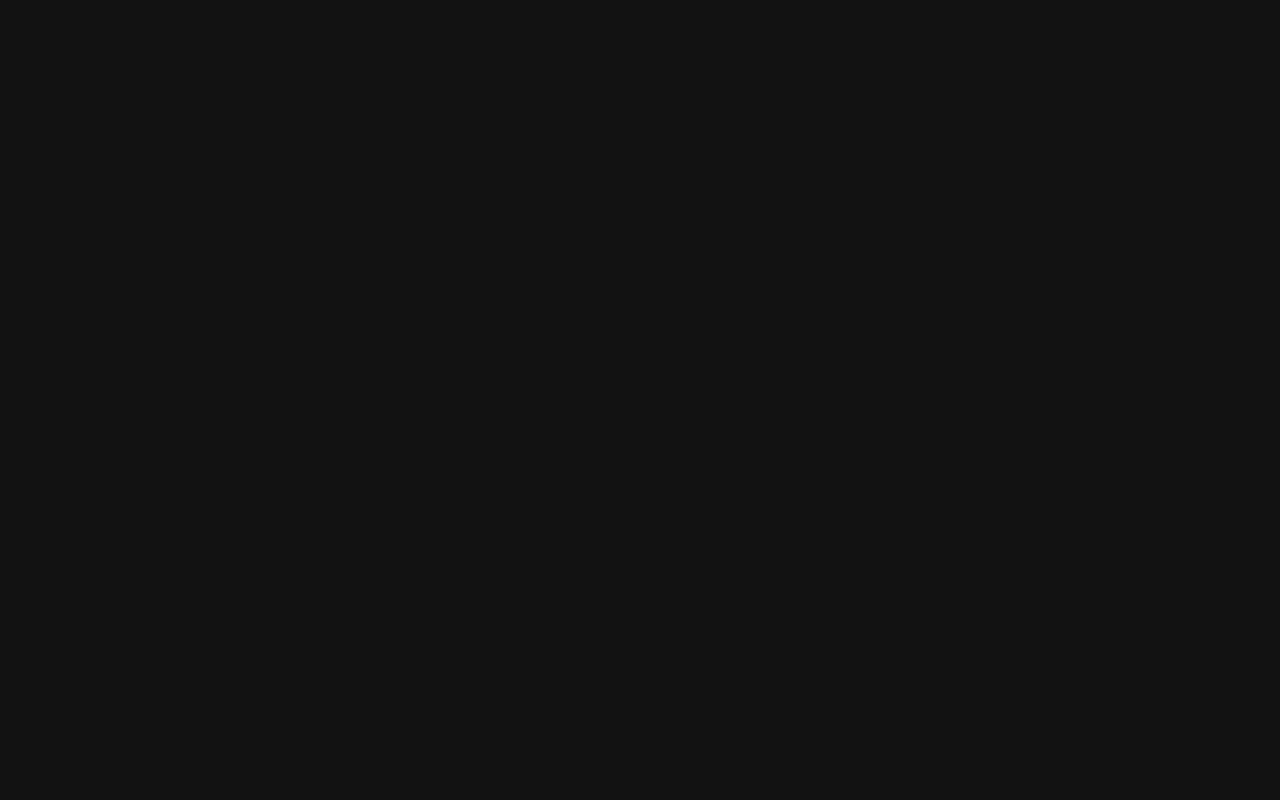
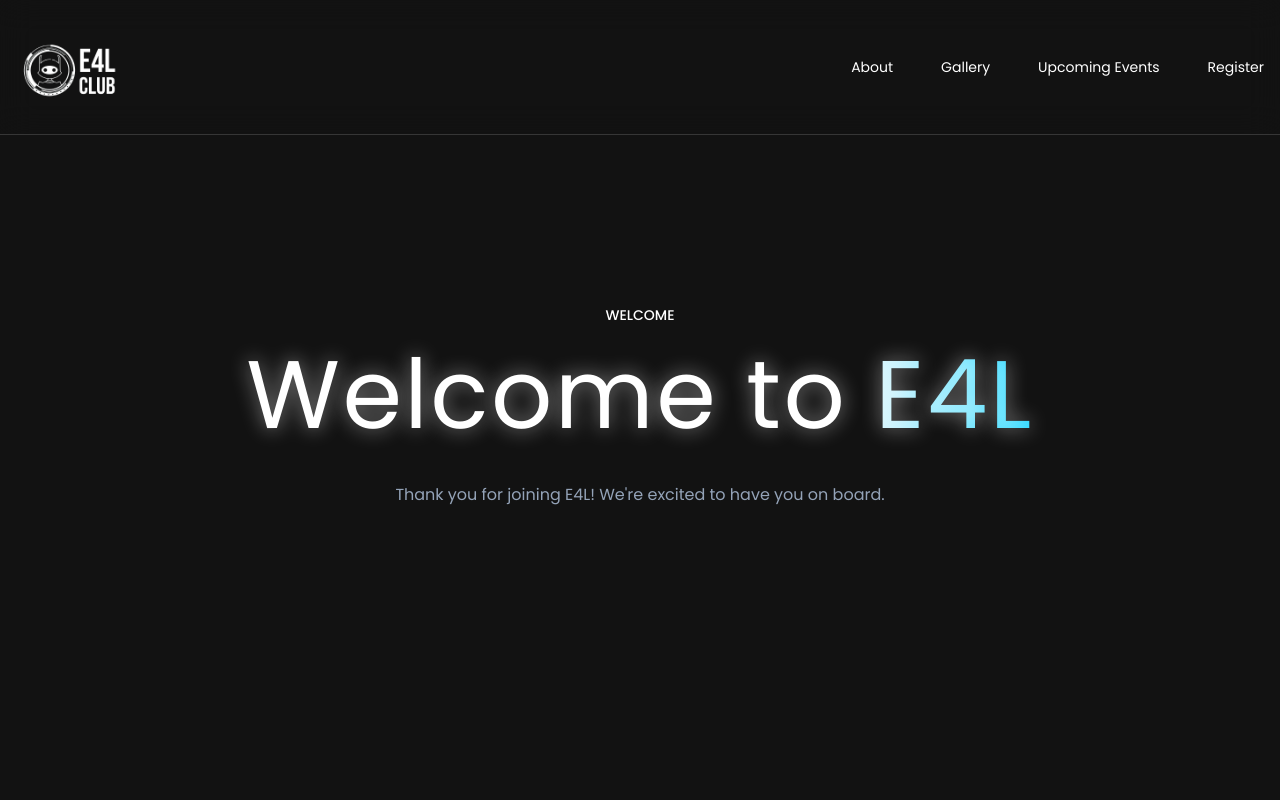
Before and after one commit to E4L-HWU/website, a React (Vite) app: page /signup in a window 1280 px wide. Before the commit this address had no page. Shown: the top 800 px of the page. Built offline with nearby package versions, Linux system fonts and the light colour scheme.

Commit message:
Updated routes

```diff
--- a/src/App.jsx
+++ b/src/App.jsx
@@ -19,7 +19,7 @@
           }
         />
 
-        <Route path="/freshers" element={<SignUp />} />
+        <Route path="/signup" element={<SignUp />} />
       </Routes>
     </Router>
   );
```
